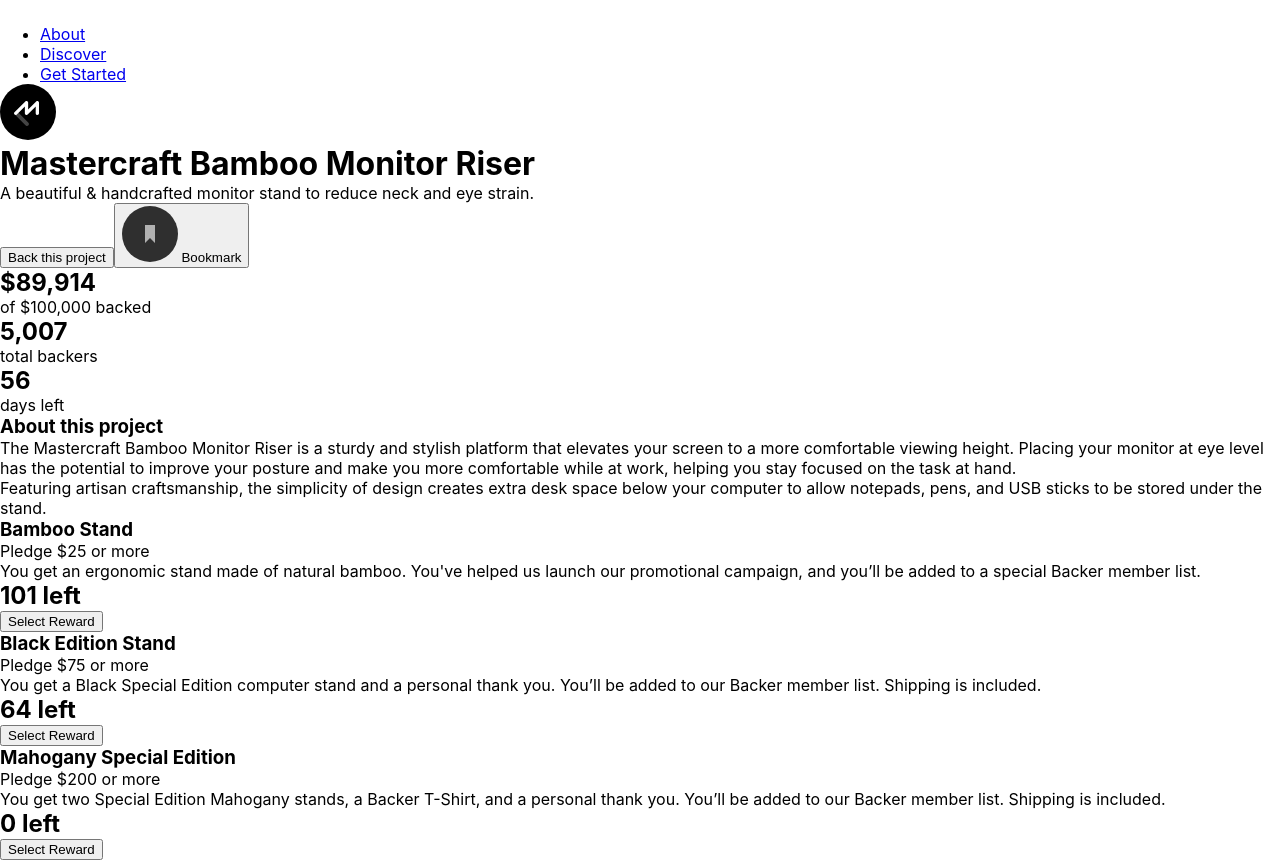
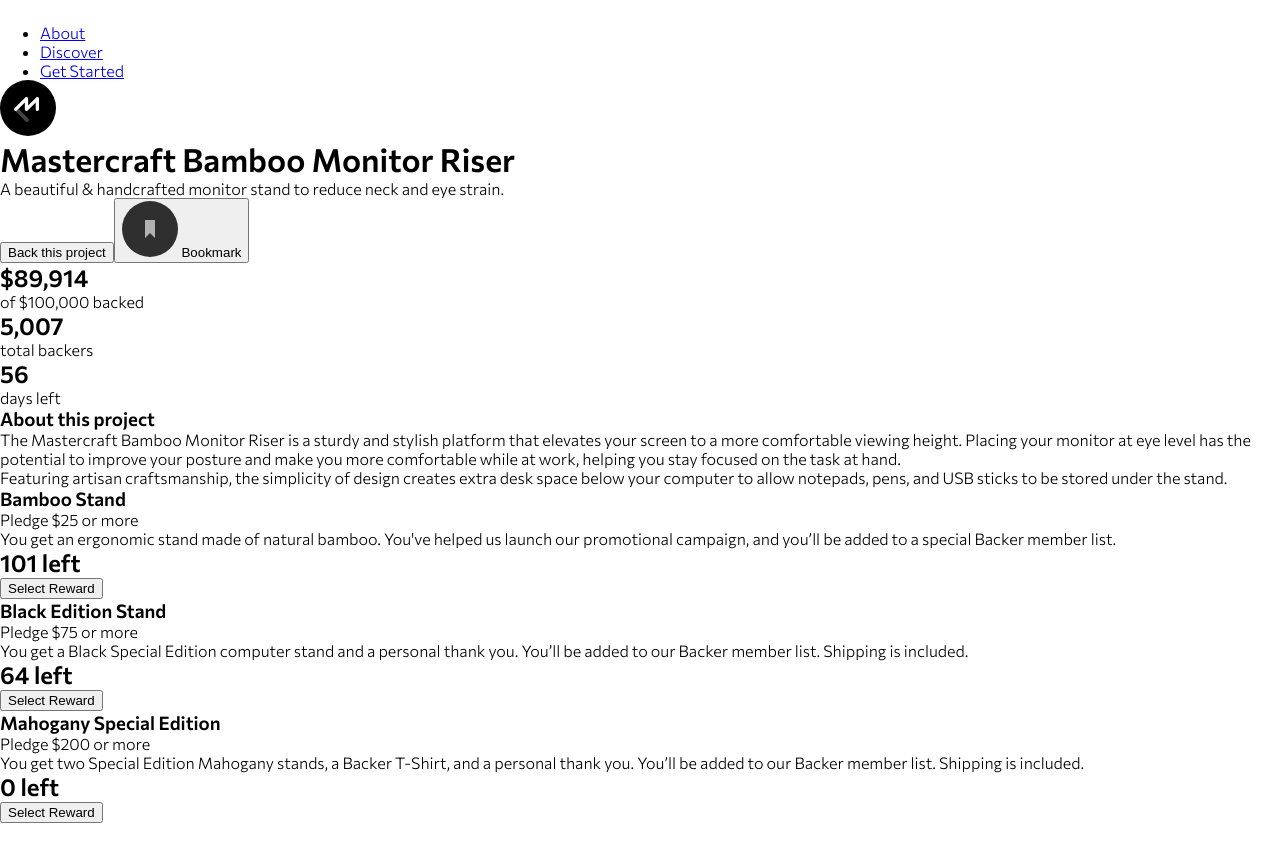
Before and after one commit to DerianMelvin/mastercraft-crowdfunding-product-page, a React (Create React App) app: page / in a window 1280 px wide. After the commit the page ends 823 px from the top, so only its background shows below. Built offline with nearby package versions, Linux system fonts and the light colour scheme.

Commit message:
Adjust font-family in body

```diff
--- a/src/index.css
+++ b/src/index.css
@@ -10,8 +10,7 @@ html {
 }
 
 body {
-  font-family: -apple-system, BlinkMacSystemFont, "Segoe UI", "Roboto", "Oxygen",
-    "Ubuntu", "Cantarell", "Fira Sans", "Droid Sans", "Helvetica Neue",
+  font-family: "Commissioner", "Roboto", -apple-system, BlinkMacSystemFont,
     sans-serif;
   -webkit-font-smoothing: antialiased;
   -moz-osx-font-smoothing: grayscale;
```
